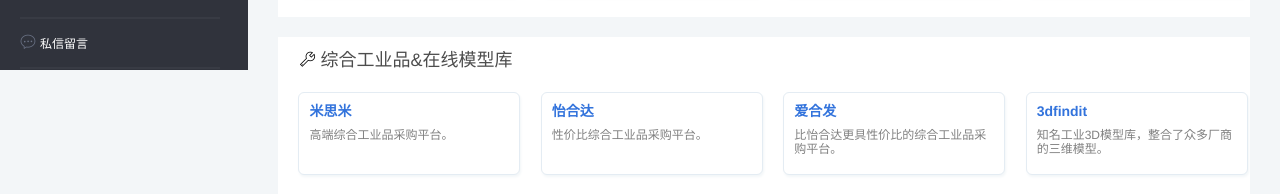
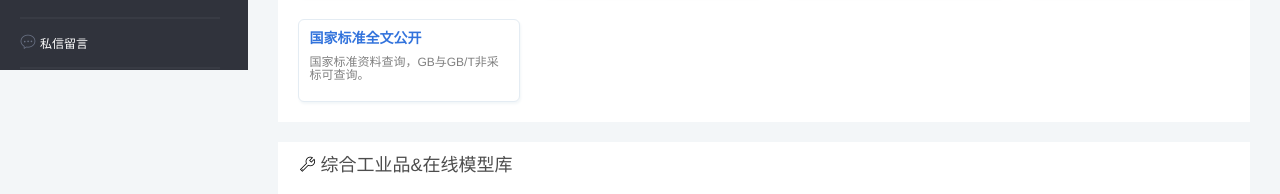
Before and after one commit to university666/university666.github.io, a plain HTML site: page index.html in a window 1280 px wide. Shown: the part 730-924 px from the top of the page. Drawn offline with nearby package versions, Linux system fonts and the light colour scheme; a script that the page names is missing.

Commit message:
Update index.html

```diff
--- a/index.html
+++ b/index.html
@@ -199,6 +199,12 @@
                             <div class="item">
                                 <div class="no-logo">机械社区</div>
                                 <div class="desc">国内最大的机械社区。</div>
+                            </div>
+                        </a>
+			<a target="_blank" href="https://openstd.samr.gov.cn/bzgk/gb/index">
+                            <div class="item">
+                                <div class="no-logo">国家标准全文公开</div>
+                                <div class="desc">国家标准资料查询，GB与GB/T非采标可查询。</div>
                             </div>
                         </a>
                     </div>
```
